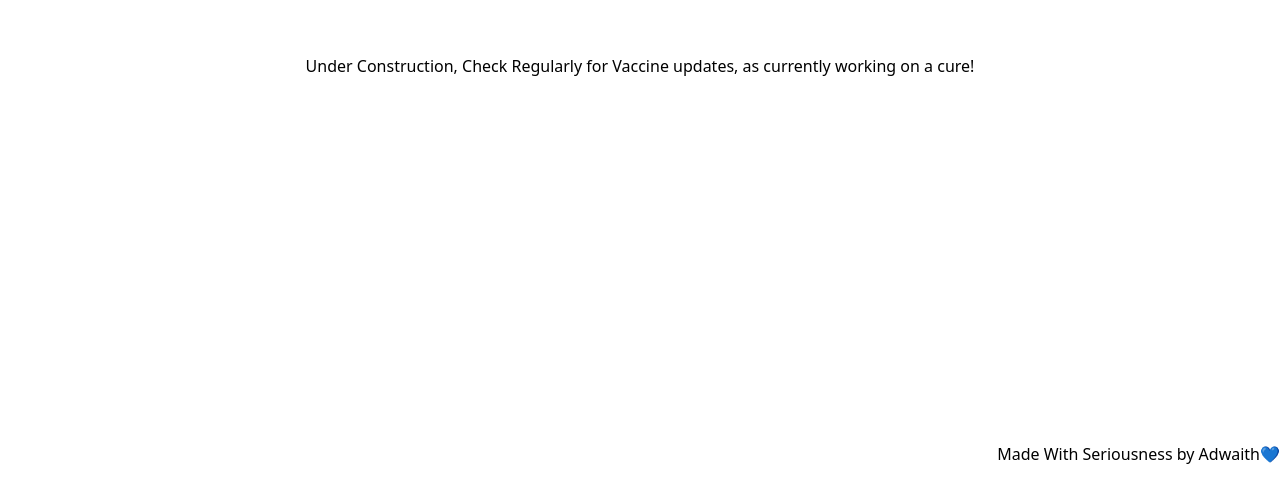
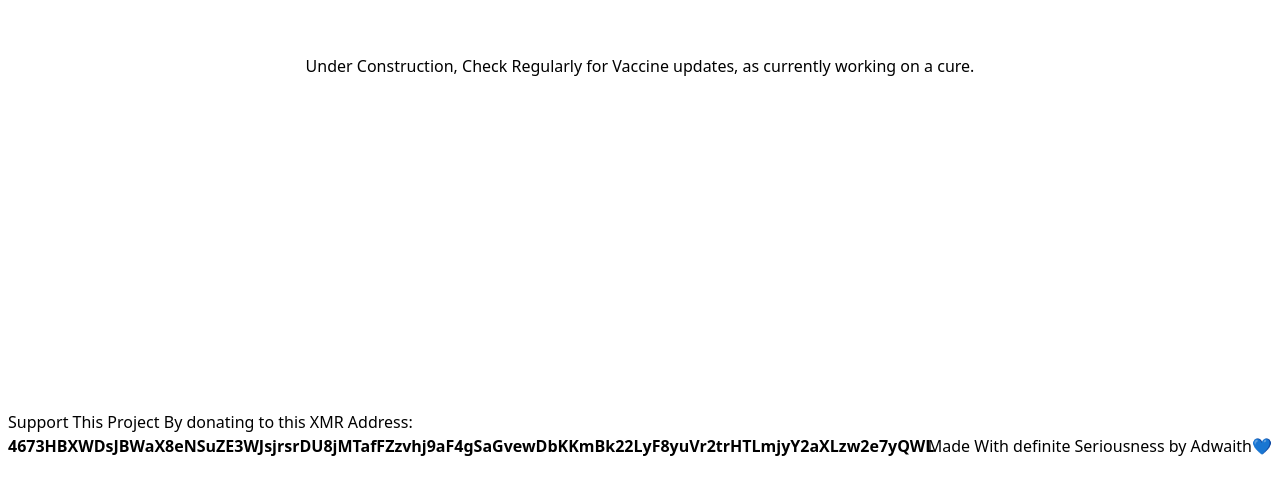
Before and after one commit to Grayson-code/anti-anaemia, a Next.js app: page / in a window 1280 px wide. Shown: the part 334-824 px from the top of the page. Built offline with nearby package versions, Linux system fonts and the light colour scheme.

Commit message:
Donation, 404, 500 error page

```diff
--- /dev/null
+++ b/pages/404.tsx
@@ -0,0 +1,17 @@
+// Copyright (c) 2022 Northern Star
+//
+// This software is released under the MIT License.
+// https://opensource.org/licenses/MIT
+
+import React from 'react'
+import type { NextPage } from 'next'
+
+const Page404: NextPage = () => {
+  return (
+    <div className='flex p-2 justify-center h-screen items-center'>
+        <p className='font-bold'>Something Very Terrible Happended On Your End, Figure it out for yourself.</p>
+    </div>
+  )
+}
+
+export default Page404
--- /dev/null
+++ b/pages/500.tsx
@@ -0,0 +1,16 @@
+// Copyright (c) 2022 Northern Star
+//
+// This software is released under the MIT License.
+// https://opensource.org/licenses/MIT
+
+import React from 'react'
+import type { NextPage } from 'next'
+const Page500:NextPage  = () => {
+  return (
+    <div className='flex p-2 justify-center h-screen items-center'>
+        <p className='font-bold'>Something Very Terrible Happended On Our End, Maybe Try Reloading?</p>
+    </div>
+  )
+}
+
+export default Page500
--- a/pages/index.tsx
+++ b/pages/index.tsx
@@ -8,9 +8,13 @@ const Home: NextPage = () => {
         <title>Anti Anaemia Program</title>
       </Head>
       <p className="flex h-screen justify-center items-center">
-        Under Construction, Check Regularly for Vaccine updates, as currently working on a cure!
+        Under Construction, Check Regularly for Vaccine updates, as currently working on a cure.
+
       </p>
-      <p className='fixed bottom-0 right-0'>Made With Seriousness by Adwaith💙</p>
+      <p className='fixed bottom-0 left-0 p-2'>Support This Project By donating to this XMR Address:
+        <p className='font-bold'>4673HBXWDsJBWaX8eNSuZE3WJsjrsrDU8jMTafFZzvhj9aF4gSaGvewDbKKmBk22LyF8yuVr2trHTLmjyY2aXLzw2e7yQWL</p>
+      </p>
+      <p className='fixed bottom-0 right-0 p-2'>Made With definite Seriousness by Adwaith💙</p>
       <p className='text-white'>Spoiler, It affects your fingers, or finger.</p>
     </div>
   )
```
